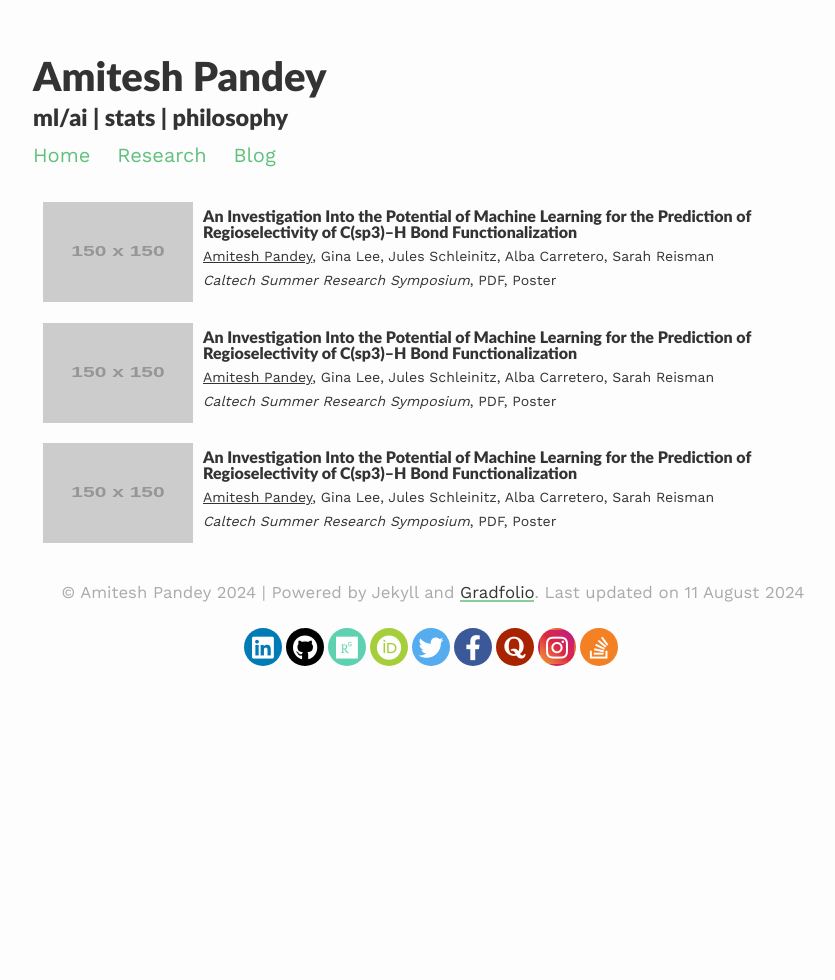
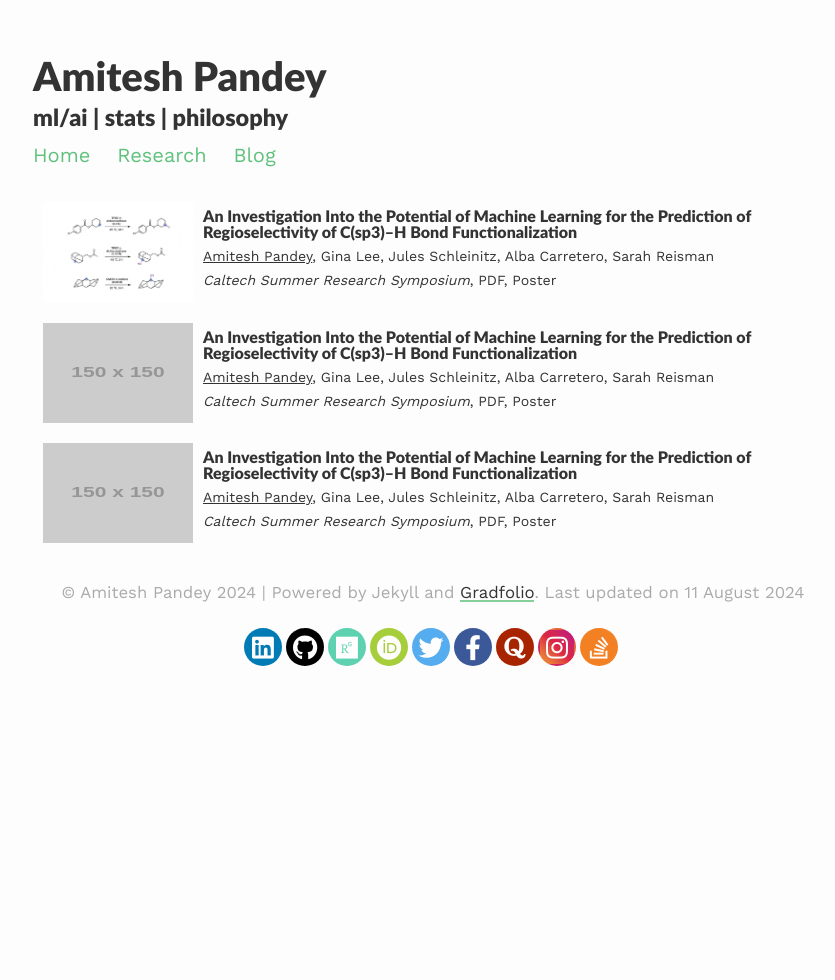
Before and after one commit to pandeyamitesh/pandeyamitesh, a Jekyll site: the page built from research/index.html, in a window 1280 px wide. Shown: the whole page, without its empty margins (207-1042 px from the left). Built offline with Jekyll 4.4.1, drawn with Linux system fonts in a browser that asks for light colours; nearby versions of some CDN libraries.

Commit message:
Update index.html

```diff
--- a/research/index.html
+++ b/research/index.html
@@ -3,7 +3,7 @@ layout: default
 ---
 
 <div class="research-list">
-  <img src="https://via.placeholder.com/150" class = "research-image" style = "float: left; margin: 10px;">
+  <img src="../../../assets/images/MLChem.png" class = "research-image" style = "float: left; margin: 10px;">
   <div class = "research-text">
   <h3 class = "research-heading">
     <br> An Investigation Into the Potential of Machine Learning for the Prediction of Regioselectivity of C(sp3)–H Bond Functionalization
```
